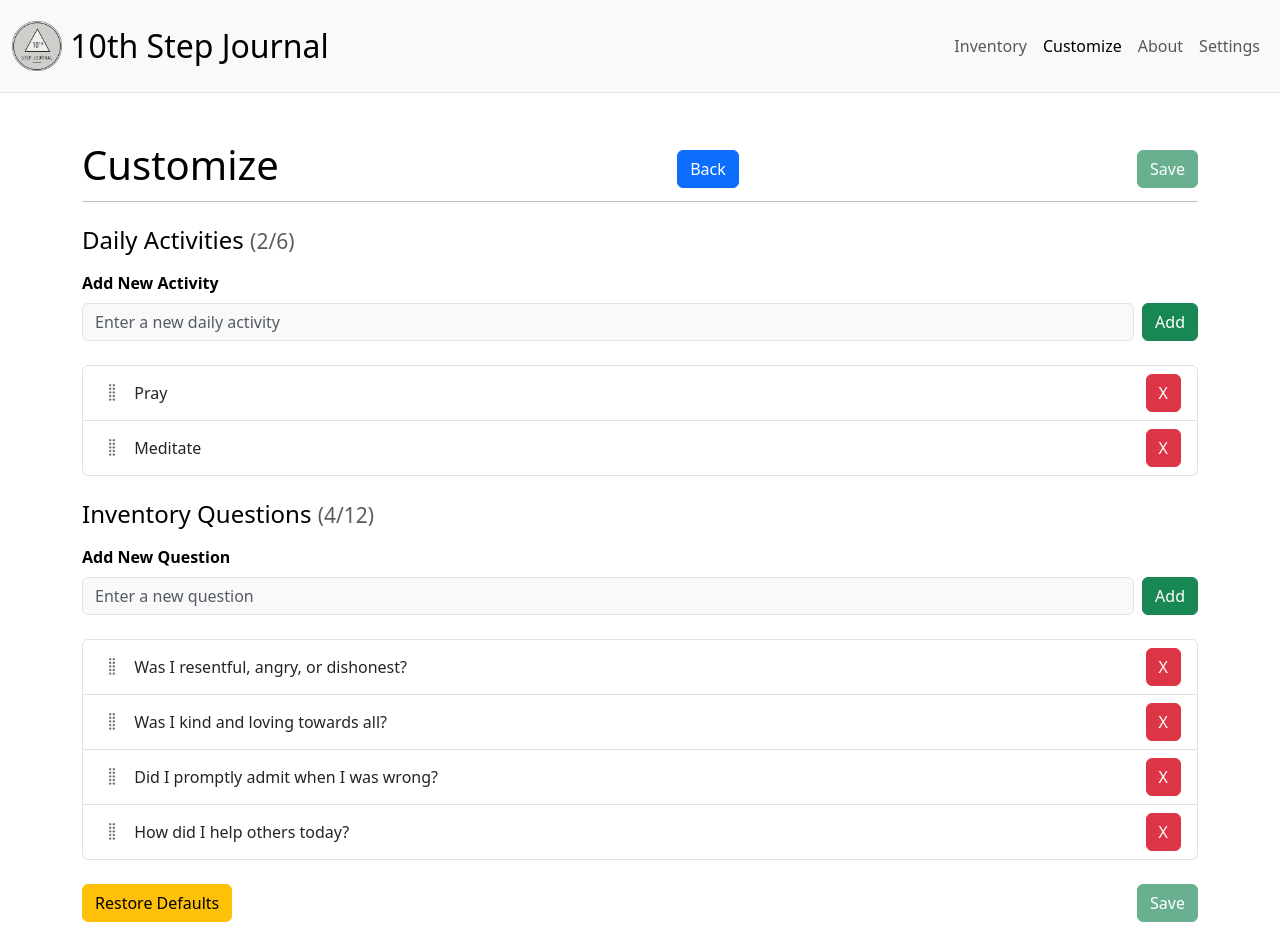
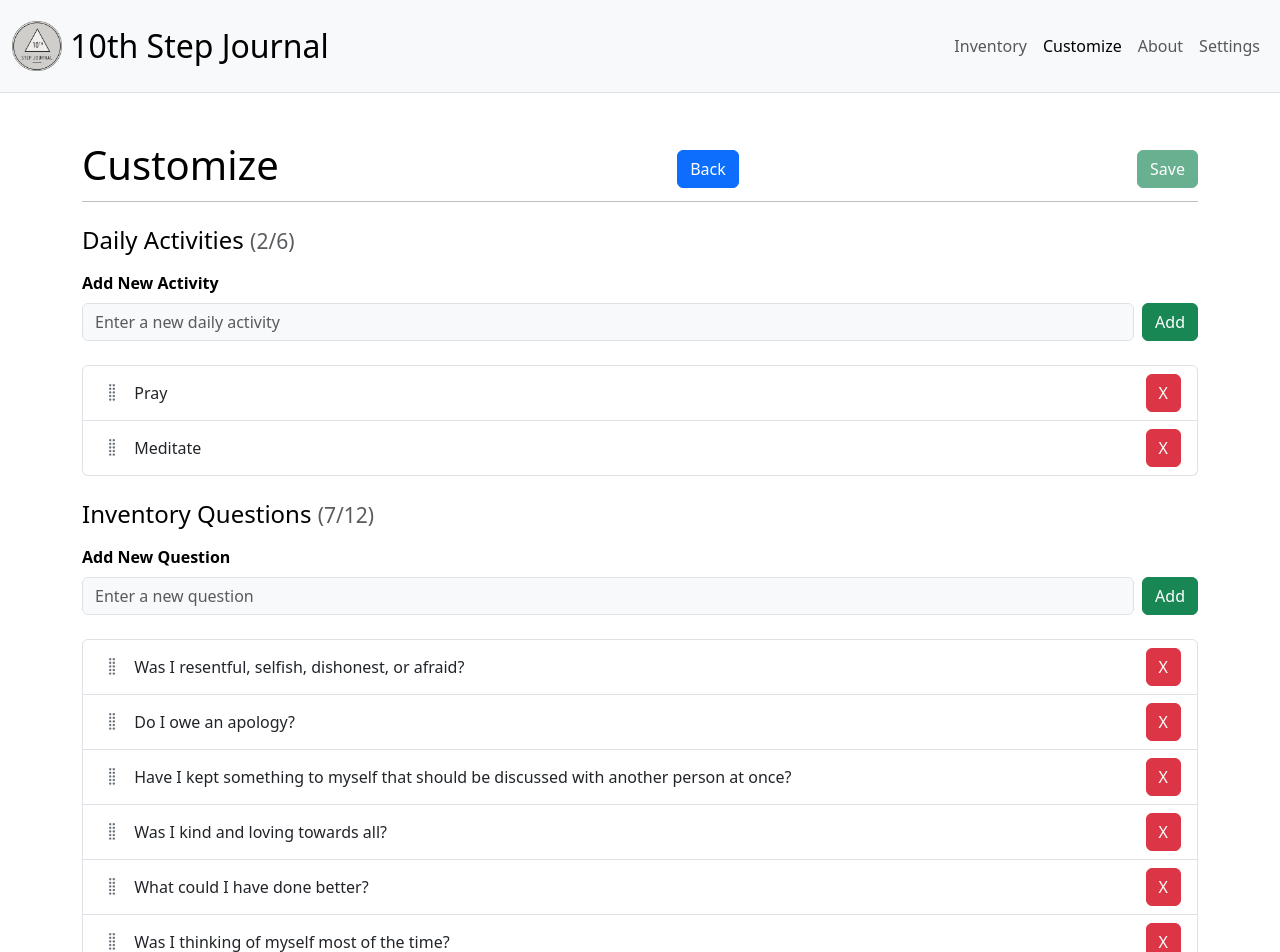
Before and after one commit to s-gruneberg/10step-journal, a React (Vite) app in the folder frontend/: page /customize in a window 1280 px wide. Shown: the top 952 px of the page. Built offline with nearby package versions, Linux system fonts and the light colour scheme.

Commit message:
Updated default questions, changed home screen message

```diff
--- a/frontend/src/localStorageUtils.ts
+++ b/frontend/src/localStorageUtils.ts
@@ -7,10 +7,13 @@ interface JournalData {
 }
 
 export const defaultQuestions = [
-    "Was I resentful, angry, or dishonest?",
+    "Was I resentful, selfish, dishonest, or afraid?",
+    "Do I owe an apology?",
+    "Have I kept something to myself that should be discussed with another person at once?",
     "Was I kind and loving towards all?",
-    "Did I promptly admit when I was wrong?",
-    "How did I help others today?",
+    "What could I have done better?",
+    "Was I thinking of myself most of the time?",
+    "Was I thinking of what I could do for others and what I could pack into the stream of life?"
 ]
 
 export const defaultCheckmarks = [
--- a/frontend/src/pages/Home.tsx
+++ b/frontend/src/pages/Home.tsx
@@ -15,8 +15,9 @@ const Home = () => {
         This site helps you complete your daily 10th Step inventory.
       </p>
       <ul className="lead">
-        <li>You can customize the inventory questions.</li>
-        <li>Accounts are not required, there is no data collection, and there are no ads.</li>
+        <li>The inventory questions are customizable to your liking. </li>
+        <li>  The default questions are modeled after page 86 of the AA Big Book (4th edition)</li>
+        <li>There are no ads, account requirements, or data collection</li>
       </ul>
 
       <div className="mt-4">
```
Also changed, not shown: 1 other file (tests, documents, lock files or other folders).
